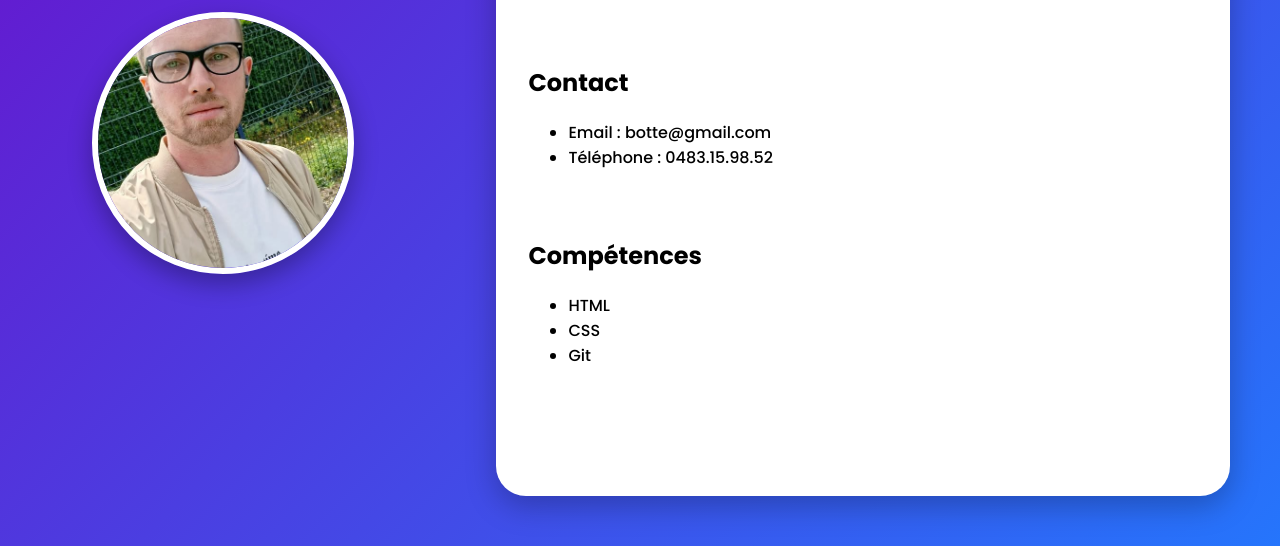
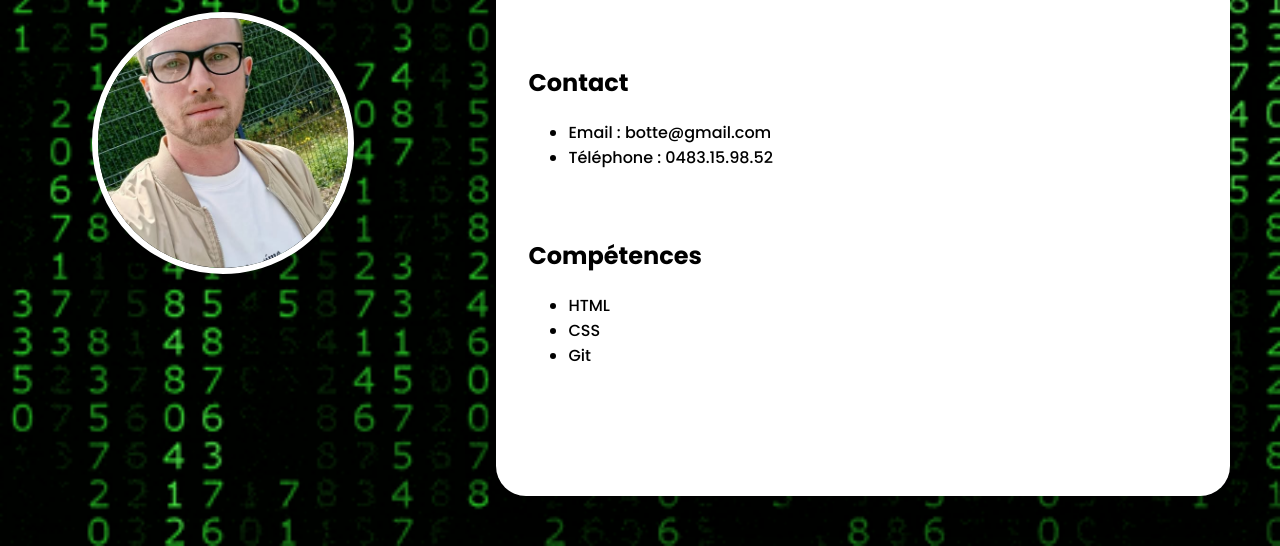
Before and after one commit to Dodo-31/V-CARD, a plain HTML site: page index.html in a window 1280 px wide. Shown: the part 254-800 px from the top of the page. Drawn offline with Linux system fonts and the light colour scheme.

Commit message:
modif css + add mon-fond.git

```diff
--- a/assets/style.css
+++ b/assets/style.css
@@ -4,8 +4,10 @@ body {
     min-height: 100vh;
     display: flex;
 
-    /* Dégradé */
-    background: linear-gradient(135deg, #6a11cb, #2575fc);
+    /* GIF en fond via fichier local */
+    background: url("mon-fond.gif") no-repeat center center;
+    background-size: cover;
+
     font-family: "Poppins", sans-serif;
 }
 
```
Also changed, not shown: assets/mon-fond.gif (added), 1 other file.
